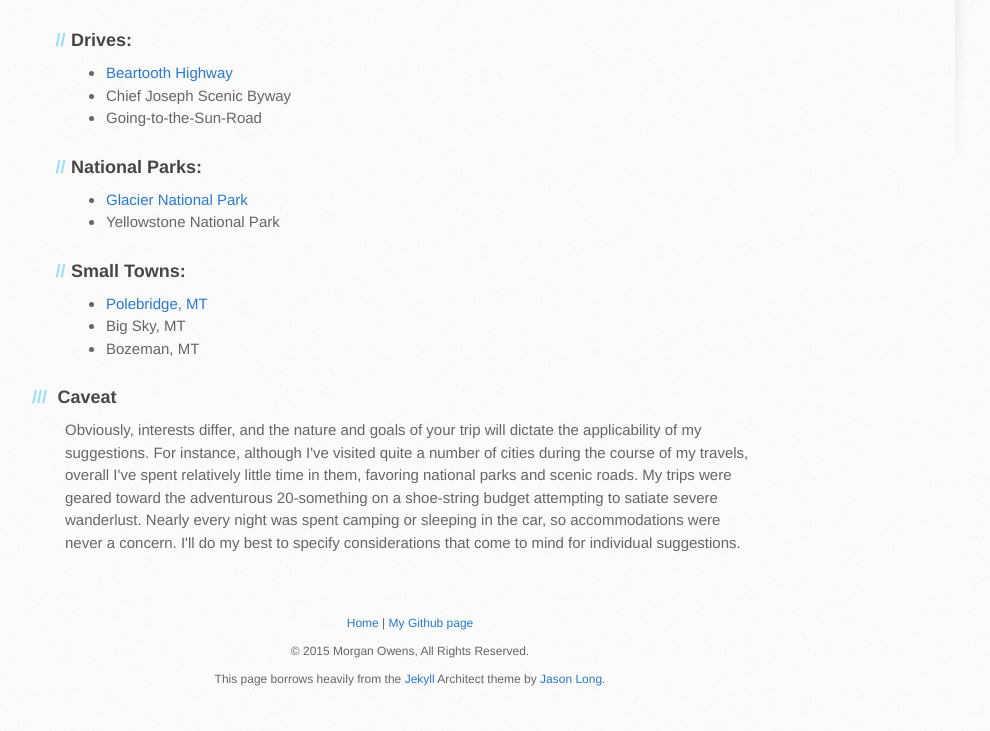
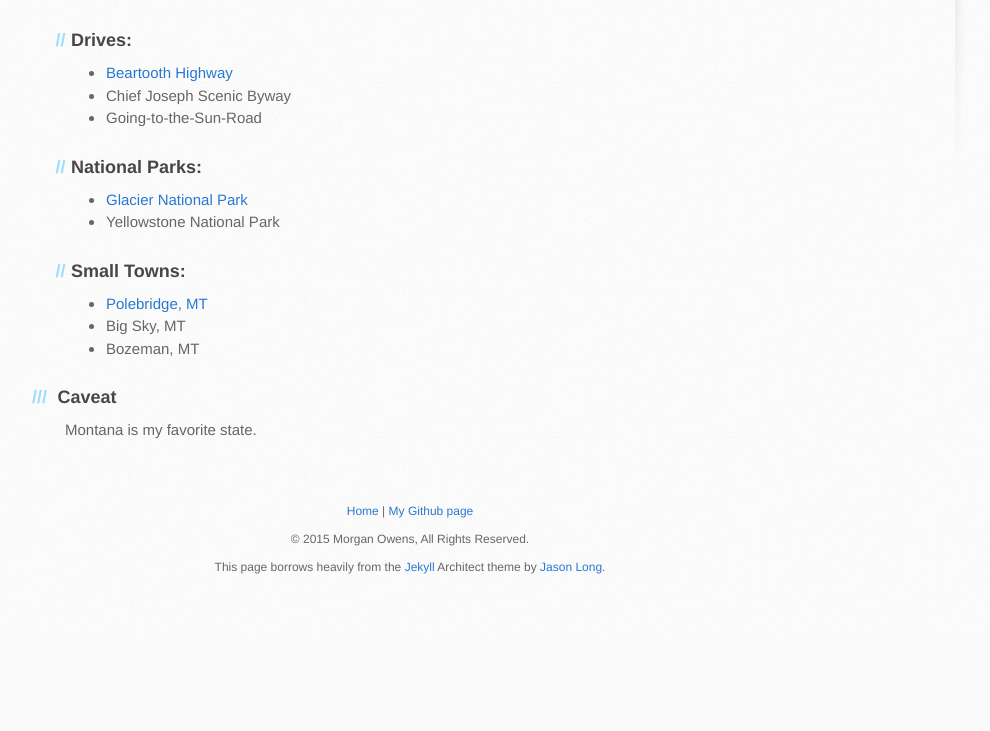
Before and after one commit to equiamos/equiamos.github.io, a plain HTML site: page pages/states/montana.html in a window 1280 px wide. Shown: the part 725-1456 px from the top of the page, without its empty margins (105-1095 px from the left). After the commit the page ends 1363 px from the top, so only its background shows below. Drawn offline with Linux system fonts and the light colour scheme.

Commit message:
Change caveat text

```diff
--- a/pages/states/montana.html
+++ b/pages/states/montana.html
@@ -57,14 +57,7 @@
       <a id="caveat" class="anchor"
       href="#caveat"aria-hidden="true">
       <span class="octicon octicon-link"></a>Caveat</h3>
-    <p>Obviously, interests differ, and the nature and goals of your trip will
-      dictate the applicability of my suggestions. For instance, although I've
-      visited quite a number of cities during the course of my travels, overall
-      I've spent relatively little time in them, favoring national parks and
-      scenic roads. My trips were geared toward the adventurous 20-something on a
-      shoe-string budget attempting to satiate severe wanderlust. Nearly every night was spent camping or sleeping in the car,
-      so accommodations were never a concern. I'll do my best to specify
-      considerations that come to mind for individual suggestions.</p>
+    <p>Montana is my favorite state.</p>
 
     <div id="copyright" class="content">
       <p><a href="index.html">Home</a> | <a href="https://github.com/equiamos">My Github page</a></p>
```
